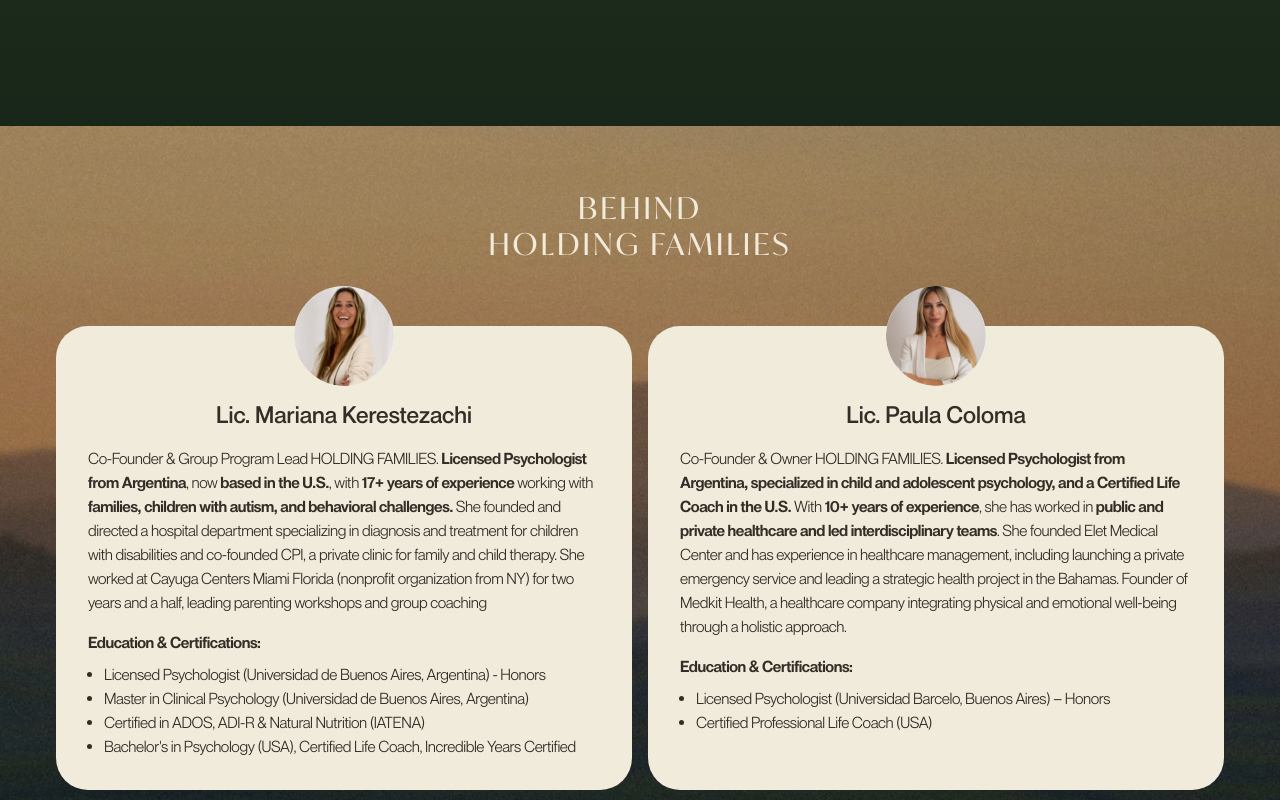
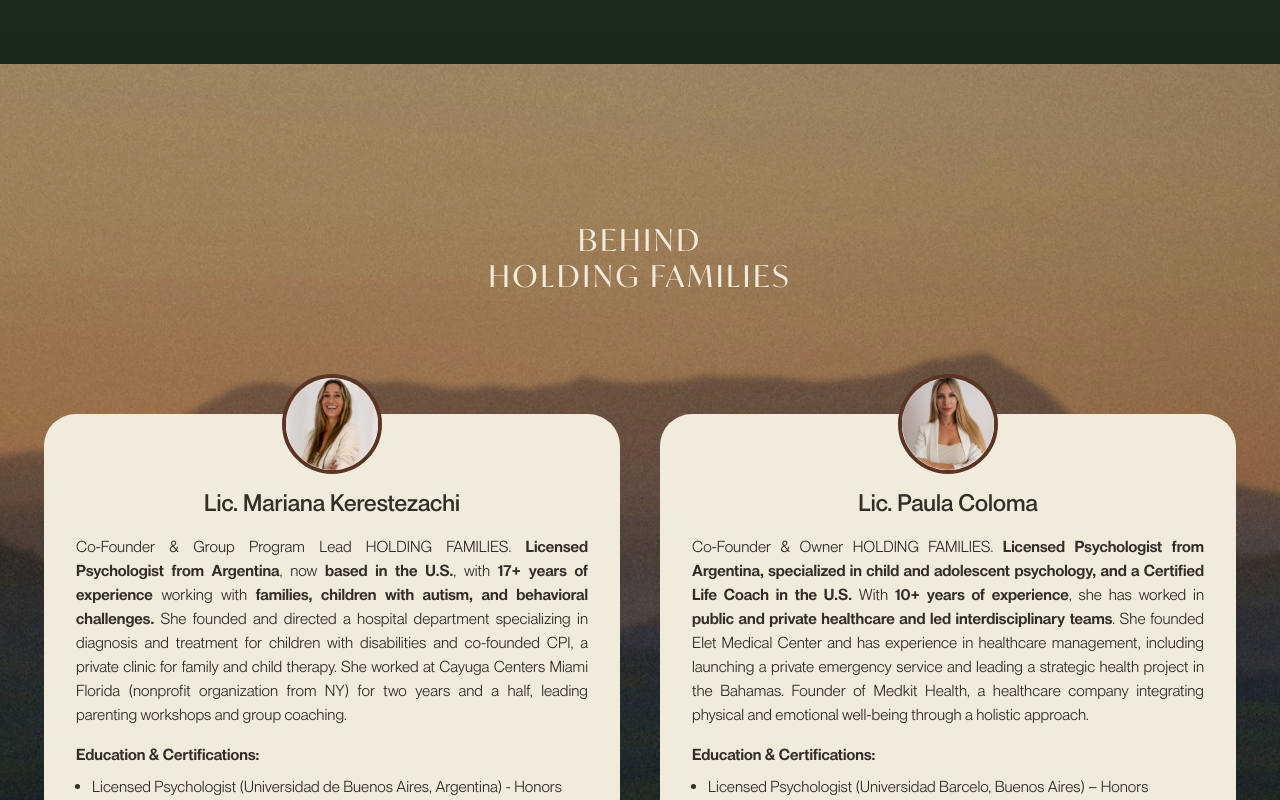
Before and after one commit to manuel-barreiro/holding-families, a Next.js app: page / in a window 1280 px wide. Shown: the part 3930-4730 px from the top of the page. Built offline with nearby package versions, Linux system fonts and the light colour scheme; what tailwindcss-animated would draw is missing.

Commit message:
who are we checkpint2

```diff
--- a/src/features/landing-page/components/WhoAreWe/WhoAreWe.tsx
+++ b/src/features/landing-page/components/WhoAreWe/WhoAreWe.tsx
@@ -18,9 +18,9 @@
     <section
       ref={sectionRef}
       id='home'
-      className='relative min-h-screen h-auto w-full overflow-hidden'
+      className='relative min-h-screen w-full bg-[#5C3423] py-16 md:py-24'
     >
-      <motion.div className='absolute h-[110%] w-full' style={{ top: y }}>
+      <motion.div className='absolute h-full w-full top-0 left-0' style={{ top: y }}>
         {/* Image wrapper */}
         <div className='relative h-full w-full'>
           <Image
@@ -39,23 +39,24 @@
         </div>
       </motion.div>
 
-      {/* Content container - centered for all screen sizes */}
-      <div className='absolute inset-0 flex gap-16 h-full w-full flex-col items-center justify-start px-10 py-16'>
+      {/* Content container - adjusted padding and spacing */}
+      <div className='relative z-10 flex h-full w-full flex-col items-center justify-start px-4 sm:px-10 gap-8 md:gap-16'>
+        <h5 className='text-[#F2EBDC] font-ivy tracking-widest text-center text-2xl md:text-3xl pt-8 md:pt-0'>
+          BEHIND <br /> HOLDING FAMILIES
+        </h5>
 
-        <h5 className='text-[#F2EBDC] font-ivy tracking-widest text-center text-3xl'>BEHIND <br /> HOLDING FAMILIES</h5>
-
-        <div className='flex flex-col md:flex-row items-center justify-evenly w-full'>
+        <div className='flex flex-col md:flex-row items-stretch justify-evenly w-full gap-16 md:gap-8'>
           {whoAreWeData.map((person, index) => (
+            <div key={index} className='flex-1 flex justify-center'>
               <WhoAreWeCard
-              key={index}
                 imageUrl={person.imageUrl}
                 name={person.name}
                 description={person.description}
                 education={person.education}
               />
+            </div>
           ))}
         </div>
-
       </div>
 
     </section>
--- a/src/features/landing-page/components/WhoAreWe/components/WhoAreWeCard.tsx
+++ b/src/features/landing-page/components/WhoAreWe/components/WhoAreWeCard.tsx
@@ -10,15 +10,20 @@
 
 export default function WhoAreWeCard ({ imageUrl, name, description, education }: WhoAreWeCardProps): JSX.Element {
   return (
-    <div className='rounded-4xl bg-cream hover:shadow-2xl transform transition-all duration-300 ease-in-out flex flex-col gap-4 p-8 relative max-w-xl h-full'>
-      <Image src={imageUrl} width={100} height={100} alt={name} className='rounded-full aspect-square absolute -top-10 left-1/2 -translate-x-1/2' />
+    <div className='rounded-4xl bg-cream hover:shadow-2xl transform transition-all duration-300 ease-in-out flex flex-col gap-4 p-6 sm:p-8 relative max-w-xl mt-14 h-full'>
+      <Image
+        src={imageUrl}
+        width={100}
+        height={100}
+        alt={name}
+        className='rounded-full aspect-square absolute -top-10 left-1/2 -translate-x-1/2 border-4 border-[#5C3423]'
+      />
 
-      <p className='font-semibold mt-10 text-center text-2xl'>{name}</p>
+      <p className='font-semibold mt-10 text-center text-xl md:text-2xl'>{name}</p>
 
-      <div className='tracking-tight'>{description}</div>
+      <div className='tracking-normal text-sm md:text-base text-justify'>{description}</div>
 
-      <div className='tracking-tight'>{education}</div>
-
+      <div className='racking-normal text-sm md:text-base flex-grow text-justify'>{education}</div>
     </div>
   )
 }
--- a/src/features/landing-page/components/WhoAreWe/constants/who-are-we-data.tsx
+++ b/src/features/landing-page/components/WhoAreWe/constants/who-are-we-data.tsx
@@ -4,7 +4,7 @@
     name: 'Lic. Mariana Kerestezachi',
     description: (
       <p>
-        Co-Founder & Group Program Lead HOLDING FAMILIES. <span className='font-bold'>Licensed Psychologist from Argentina</span>, now <span className='font-bold'>based in the U.S.</span>, with <span className='font-bold'>17+ years of experience</span> working with <span className='font-bold'>families, children with autism, and behavioral challenges.</span> She founded and directed a hospital department specializing in diagnosis and treatment for children with disabilities and co-founded CPI, a private clinic for family and child therapy. She worked at Cayuga Centers Miami Florida (nonprofit organization from NY) for two years and a half, leading parenting workshops and group coaching
+        Co-Founder & Group Program Lead HOLDING FAMILIES. <span className='font-bold'>Licensed Psychologist from Argentina</span>, now <span className='font-bold'>based in the U.S.</span>, with <span className='font-bold'>17+ years of experience</span> working with <span className='font-bold'>families, children with autism, and behavioral challenges.</span> She founded and directed a hospital department specializing in diagnosis and treatment for children with disabilities and co-founded CPI, a private clinic for family and child therapy. She worked at Cayuga Centers Miami Florida (nonprofit organization from NY) for two years and a half, leading parenting workshops and group coaching.
       </p>
     ),
     education: (
@@ -25,7 +25,7 @@
     name: 'Lic. Paula Coloma',
     description: (
       <p>
-        Co-Founder & Owner HOLDING FAMILIES.  <span className='font-bold'>Licensed Psychologist from Argentina, specialized in child and adolescent psychology, and a Certified Life Coach in the U.S.</span> With <span className='font-bold'>10+ years of experience</span>, she has worked in <span className='font-bold'>public and private healthcare and led interdisciplinary teams</span>. She founded Elet Medical Center and has experience in healthcare management, including launching a private emergency service and leading a strategic health project in the Bahamas. Founder of Medkit Health, a healthcare company integrating physical and emotional well-being through a holistic approach.
+        Co-Founder & Owner HOLDING FAMILIES. <span className='font-bold'>Licensed Psychologist from Argentina, specialized in child and adolescent psychology, and a Certified Life Coach in the U.S.</span> With <span className='font-bold'>10+ years of experience</span>, she has worked in <span className='font-bold'>public and private healthcare and led interdisciplinary teams</span>. She founded Elet Medical Center and has experience in healthcare management, including launching a private emergency service and leading a strategic health project in the Bahamas. Founder of Medkit Health, a healthcare company integrating physical and emotional well-being through a holistic approach.
       </p>
     ),
     education: (
```
Lines whose indentation alone changed are shown as unchanged.
